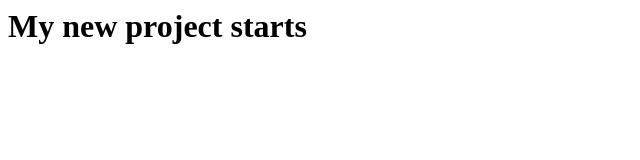
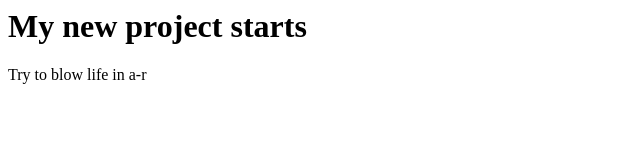
Before and after one commit to marinakir/intellect-game, a plain HTML site: page index.html in a window 1280 px wide. Shown: the whole page, without its empty margins (0-640 px from the left). Drawn offline with Linux system fonts and the light colour scheme.

Commit message:
Просто строчка

```diff
--- a/index.html
+++ b/index.html
@@ -1,5 +1,6 @@
 <html>
 <body>
 <h1>My new project starts</h1>
+Try to blow life in a-r
 </body>
 </html>
```
